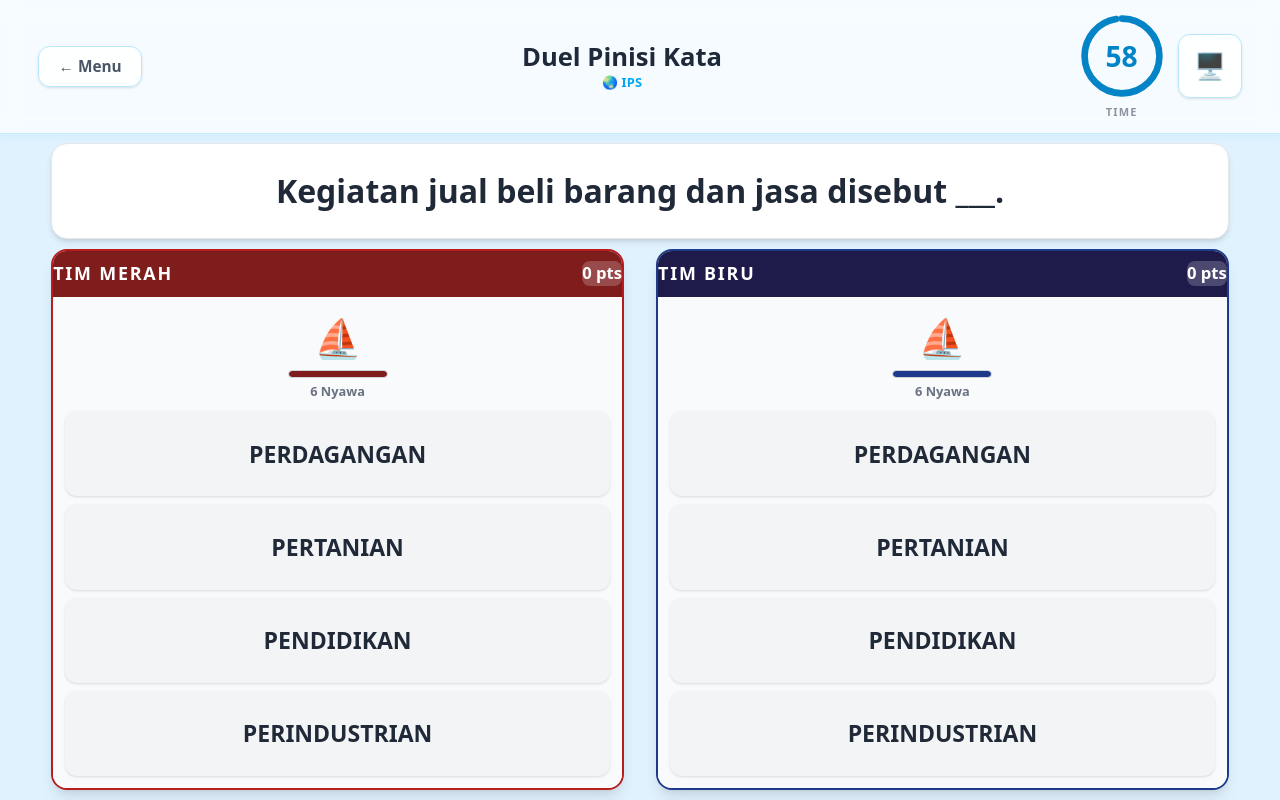
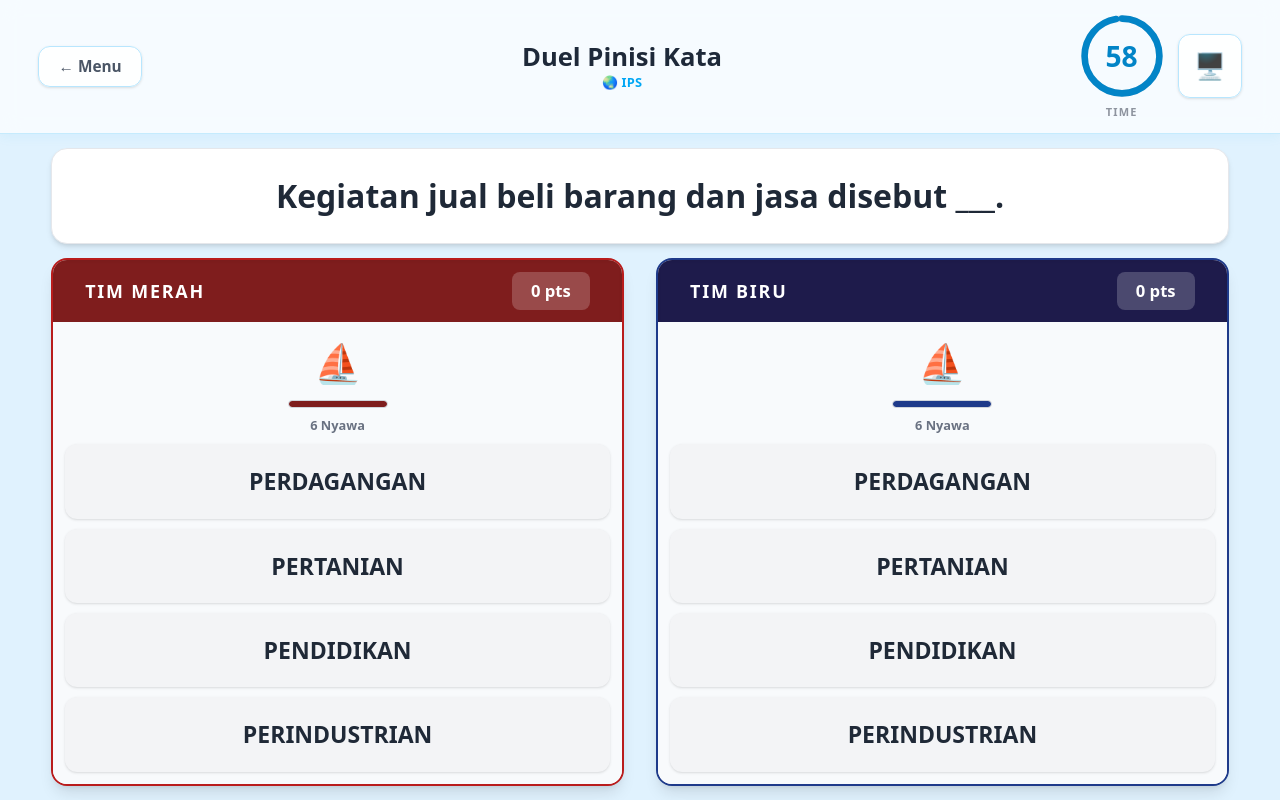
Before and after one commit to DiaztMF/EduPanel, a Next.js app: page /games/word-pinisi-duel in a window 1280 px wide. Built offline with nearby package versions, Linux system fonts and the light colour scheme.

Commit message:
style: update ship stages and adjust padding for improved layout in WordPinisiDuelPage

```diff
--- a/src/app/games/word-pinisi-duel/page.tsx
+++ b/src/app/games/word-pinisi-duel/page.tsx
@@ -10,7 +10,7 @@ import { CATEGORY_LABEL } from "@/data/word-challenges";
 const GAME_DURATION = 60;
 type Phase = "countdown" | "playing" | "finished";
 
-const SHIP_STAGES = ["⛵", "🚢", "🛥️", "🚤", "⛵", "💥", "🌊"];
+const SHIP_STAGES = ["⛵", "🚢", "🛥️", "🚤", "🔥", "💥", "🌊"];
 
 function ShipDisplay({ errors, player }: { errors: number; player: 1 | 2 }) {
   const pct = Math.min(errors / MAX_ERRORS, 1);
@@ -18,7 +18,7 @@ function ShipDisplay({ errors, player }: { errors: number; player: 1 | 2 }) {
   const stage = Math.min(errors, SHIP_STAGES.length - 1);
 
   return (
-    <div className="flex flex-col items-center gap-1">
+    <div className="flex flex-col items-center gap-2">
       <motion.div
         key={errors}
         animate={{ rotate: errors > 0 ? [-3, 3, -2, 0] : 0, scale: errors >= MAX_ERRORS ? [1, 1.3, 0.8] : 1 }}
@@ -46,7 +46,7 @@ function MultipleChoiceOptions({
   options: string[]; answer: string; guessed: Set<string>; onGuess: (opt: string) => void; disabled: boolean;
 }) {
   return (
-    <div className="flex flex-col w-full flex-1 min-h-0" style={{ gap: "clamp(6px, 1vh, 12px)" }}>
+    <div className="flex flex-col w-full flex-1 min-h-0" style={{ gap: "clamp(8px, 1.2vh, 14px)" }}>
       {options.map((opt) => {
         const isGuessed = guessed.has(opt);
         const isCorrect = opt === answer;
@@ -102,9 +102,9 @@ function TeamPanel({ player, errors, guessed, options, answer, score, onGuess, d
   return (
     <div className="flex flex-col bg-white rounded-2xl shadow-lg border-2 overflow-hidden w-full h-full" style={{ borderColor: borderColor }}>
       {/* Header bar */}
-      <div className="flex items-center justify-between text-white px-6 shadow-inner flex-shrink-0" style={{ backgroundColor: headerColor, paddingBlock: "clamp(8px, 1.2vh, 16px)" }}>
+      <div className="flex items-center justify-between text-white shadow-inner flex-shrink-0" style={{ backgroundColor: headerColor, padding: "clamp(12px, 1.5vh, 20px) clamp(20px, 3vw, 32px)" }}>
         <h2 className="font-bold tracking-widest" style={{ fontSize: "clamp(14px, 1.4vw, 22px)" }}>{teamName}</h2>
-        <div className="font-black bg-white/20 px-3 py-1 rounded-lg" style={{ fontSize: "clamp(13px, 1.3vw, 18px)" }}>{score} pts</div>
+        <div className="font-black bg-white/20 rounded-lg" style={{ padding: "clamp(6px, 0.8vh, 10px) clamp(12px, 1.5vw, 20px)", fontSize: "clamp(13px, 1.3vw, 18px)" }}>{score} pts</div>
       </div>
 
       {/* Content: ship + options fills all remaining height */}
@@ -235,7 +235,7 @@ export default function WordPinisiDuelPage() {
 
 
       {/* CENTER CLUE CARD */}
-      <div className="w-full z-10 flex-shrink-0" style={{ padding: "clamp(8px, 1.2vh, 14px) clamp(20px, 4vw, 60px)" }}>
+      <div className="w-full z-10 flex-shrink-0" style={{ padding: "clamp(12px, 1.8vh, 22px) clamp(20px, 4vw, 60px)" }}>
          <AnimatePresence mode="wait">
            <motion.div
              key={currentWord.id}
@@ -251,7 +251,7 @@ export default function WordPinisiDuelPage() {
       </div>
 
       {/* TEAM PANELS */}
-      <div className="flex-1 w-full z-10 flex gap-8 min-h-0" style={{ padding: "0 clamp(20px, 4vw, 60px) clamp(8px, 1.2vh, 14px)" }}>
+      <div className="flex-1 w-full z-10 flex gap-8 min-h-0" style={{ padding: "0 clamp(20px, 4vw, 60px) clamp(12px, 1.8vh, 22px)" }}>
         <div className="flex-1 min-w-0">
           <TeamPanel
             player={2}
```
